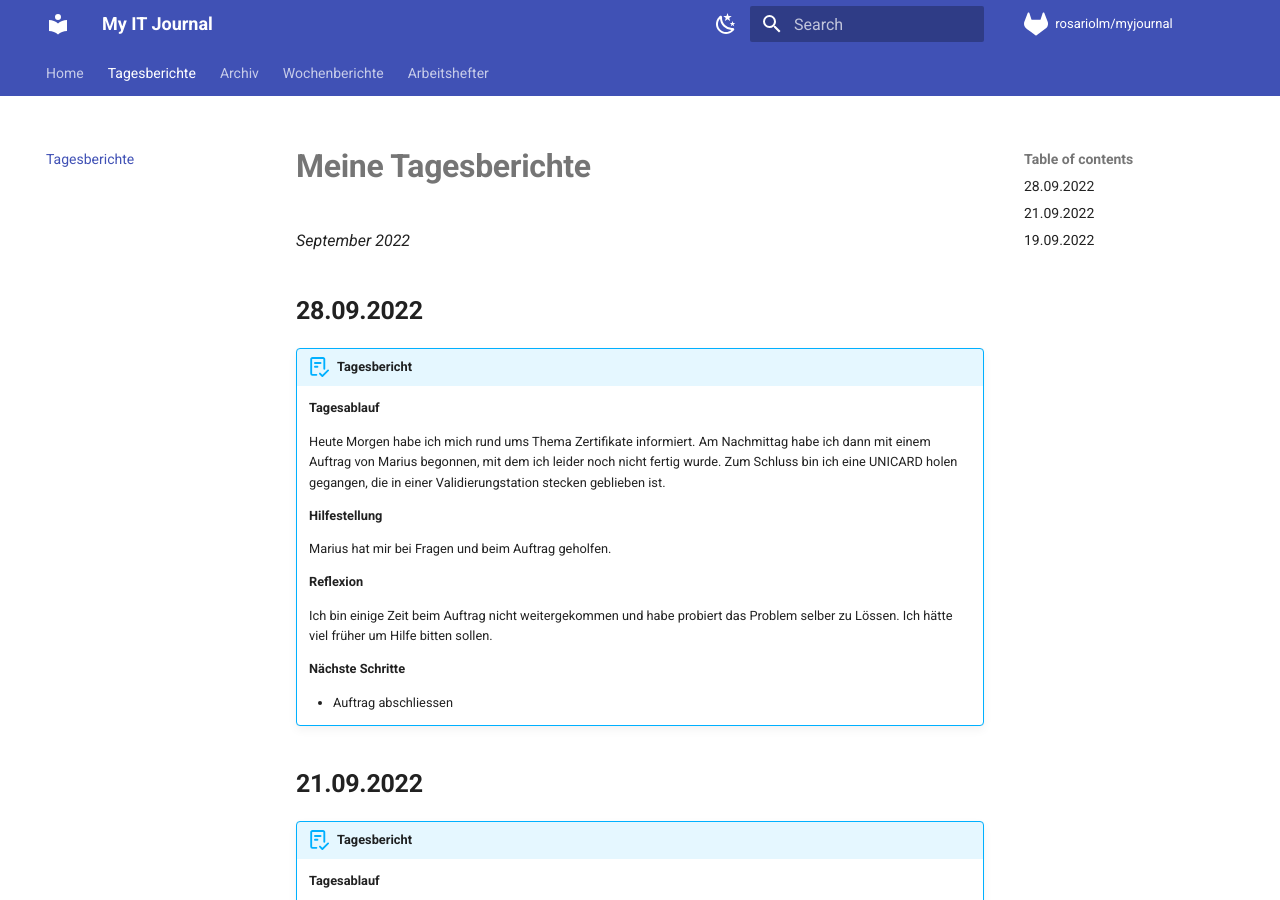
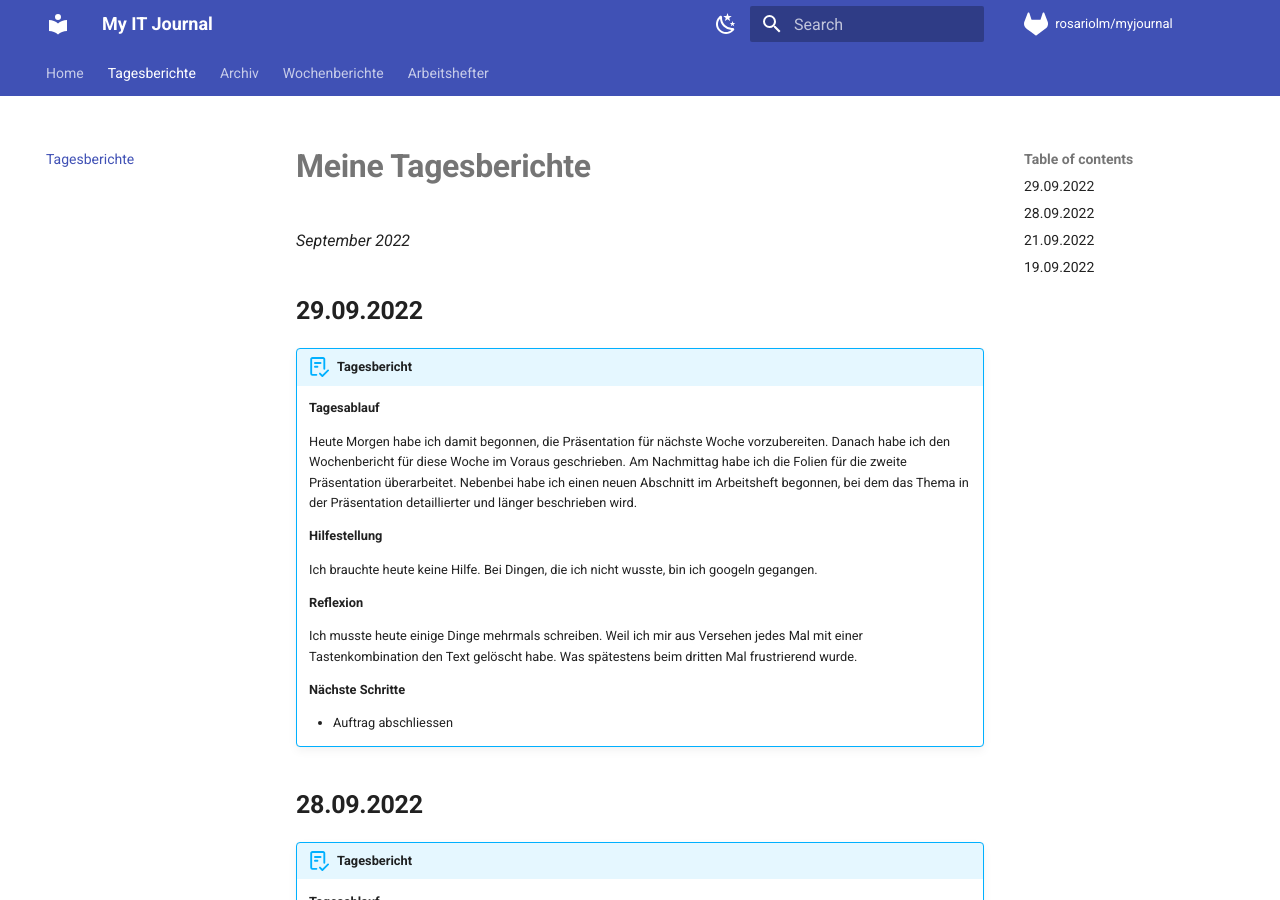
Before and after one commit to rosariolm/myjournal, an MkDocs documentation site: the page built from docs/tberichte.md, in a window 1280 px wide and 900 px high. Built offline with MkDocs 1.6.1 and Material for MkDocs 9.7.7, drawn with Linux system fonts in a browser that asks for light colours; comment, search, counter and statistics services are not loaded.

Commit message:
tbericht 29.09.2022

```diff
--- a/docs/tberichte.md
+++ b/docs/tberichte.md
@@ -2,6 +2,25 @@
 
 
 *September 2022*
+
+## **29.09.2022**
+
+!!! abstract "Tagesbericht"
+    **Tagesablauf**
+
+    Heute Morgen habe ich damit begonnen, die Präsentation für nächste Woche vorzubereiten. Danach habe ich den Wochenbericht für diese Woche im Voraus geschrieben. Am Nachmittag habe ich die Folien für die zweite Präsentation überarbeitet. Nebenbei habe ich einen neuen Abschnitt im Arbeitsheft begonnen, bei dem das Thema in der Präsentation detaillierter und länger beschrieben wird.
+
+    **Hilfestellung**
+
+    Ich brauchte heute keine Hilfe. Bei Dingen, die ich nicht wusste, bin ich googeln gegangen.
+
+    **Reflexion**
+
+    Ich musste heute einige Dinge mehrmals schreiben. Weil ich mir aus Versehen jedes Mal mit einer Tastenkombination den Text gelöscht habe. Was spätestens beim dritten Mal frustrierend wurde.
+
+    **Nächste Schritte**
+
+    - Auftrag abschliessen
 
 ## **28.09.2022**
 
```
